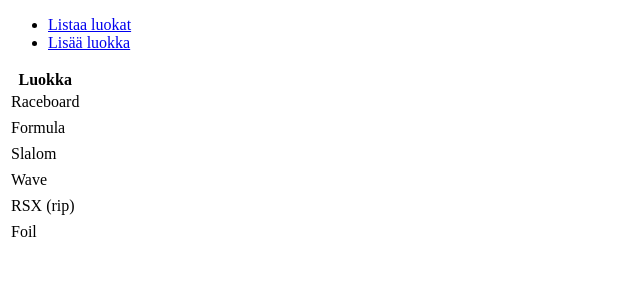
After one commit to tikibeni/ranking, a Flask app: page /luokat in a window 1280 px wide. The commit adds this page. Shown: the top 300 px of the page, without its empty margins (0-640 px from the left). Run offline with Flask 2, Linux system fonts and the light colour scheme; data comes from the database, SQL or seed files in the repository; both versions use the stored data as it was after the commit.

Commit message:
Taulun 'Luokka' luominen lisäys ja listaustoiminnallisuuksineen

```diff
--- /dev/null
+++ b/application/luokat/views.py
@@ -0,0 +1,20 @@
+from application import app, db
+from flask import redirect, render_template, request, url_for
+from application.luokat.models import Luokka
+
+@app.route("/luokat", methods=["GET"])
+def luokat_index():
+	return render_template("luokat/list.html", luokat = Luokka.query.all())
+
+@app.route("/luokat/new/")
+def luokat_form():
+	return render_template("luokat/new.html")
+
+@app.route("/luokat/", methods=["POST"])
+def luokat_create():
+	l = Luokka(request.form.get("name"))
+
+	db.session().add(l)
+	db.session().commit()
+
+	return redirect(url_for("luokat_index"))
--- a/application/templates/index.html
+++ b/application/templates/index.html
@@ -2,6 +2,6 @@
 
 {% block body %}
   <p>
-    Hei maailma!
+    Tervetuloa tarkastelemaan sovelluksen ensimmäisiä askelia!
   </p>
 {% endblock %}
--- a/application/templates/layout.html
+++ b/application/templates/layout.html
@@ -7,13 +7,13 @@
 
   <body>
     <ul>
-      <li><a href="{{ url_for('tasks_index') }}">List tasks</a></li>
-      <li><a href="{{ url_for('tasks_form') }}">Add a task</a></li>
+      <li><a href="{{ url_for('luokat_index') }}"> Listaa luokat</a></li>
+      <li><a href="{{ url_for('luokat_form') }}"> Lisää luokka</a></li>
     </ul>
 
     {% block body %}
       <p>
-        Sisältö täällä.
+        Sisältö tässä välissä. Tällä hetkellä tervetuliaisviesti.
       </p>
     {% endblock %}
   </body>
--- /dev/null
+++ b/application/templates/luokat/list.html
@@ -0,0 +1,17 @@
+{% extends "layout.html" %}
+
+{% block body %}
+  <table>
+    <tr>
+      <th>Luokka</th>
+      <th></th>
+    </tr>
+    {% for luokka in luokat %}
+    <tr>
+      <td>{{ luokka.name }}</td>
+    </tr>
+    <td>
+    </td>
+    {% endfor %}
+  </table>
+{% endblock %}
```
Also changed, not shown: application/__init__.py (+3 -13 lines), application/luokat/models.py (added, +8 -0 lines), application/tasks/models.py (deleted, +0 -14 lines), application/tasks/views.py (deleted, +0 -29 lines), application/templates/luokat/new.html (added, +8 -0 lines), application/templates/tasks/list.html (deleted, +0 -22 lines), application/templates/tasks/new.html (deleted, +0 -8 lines), application/luokat/__init__.py (added), application/ranking.db (added), 1 other file.
